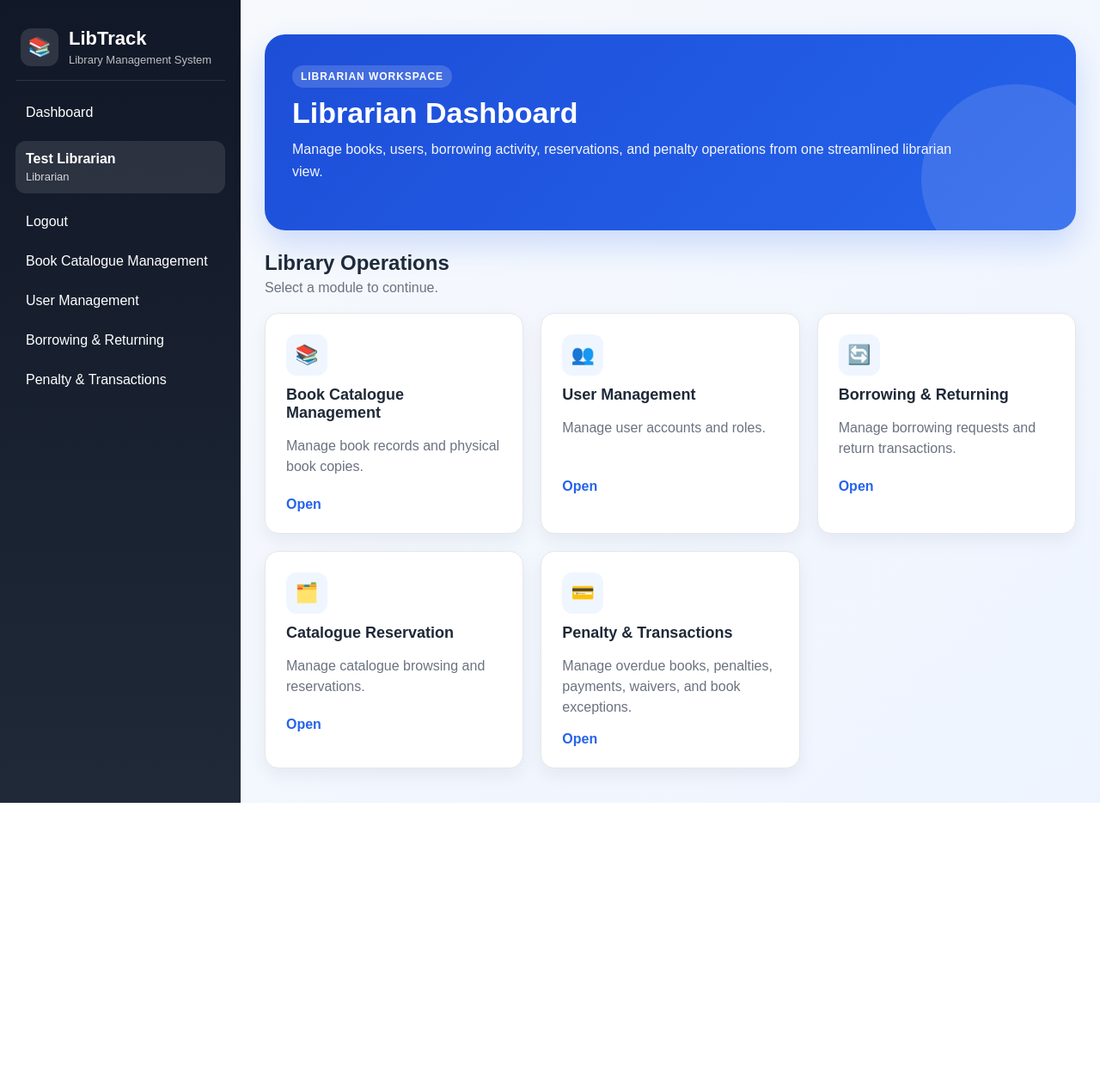
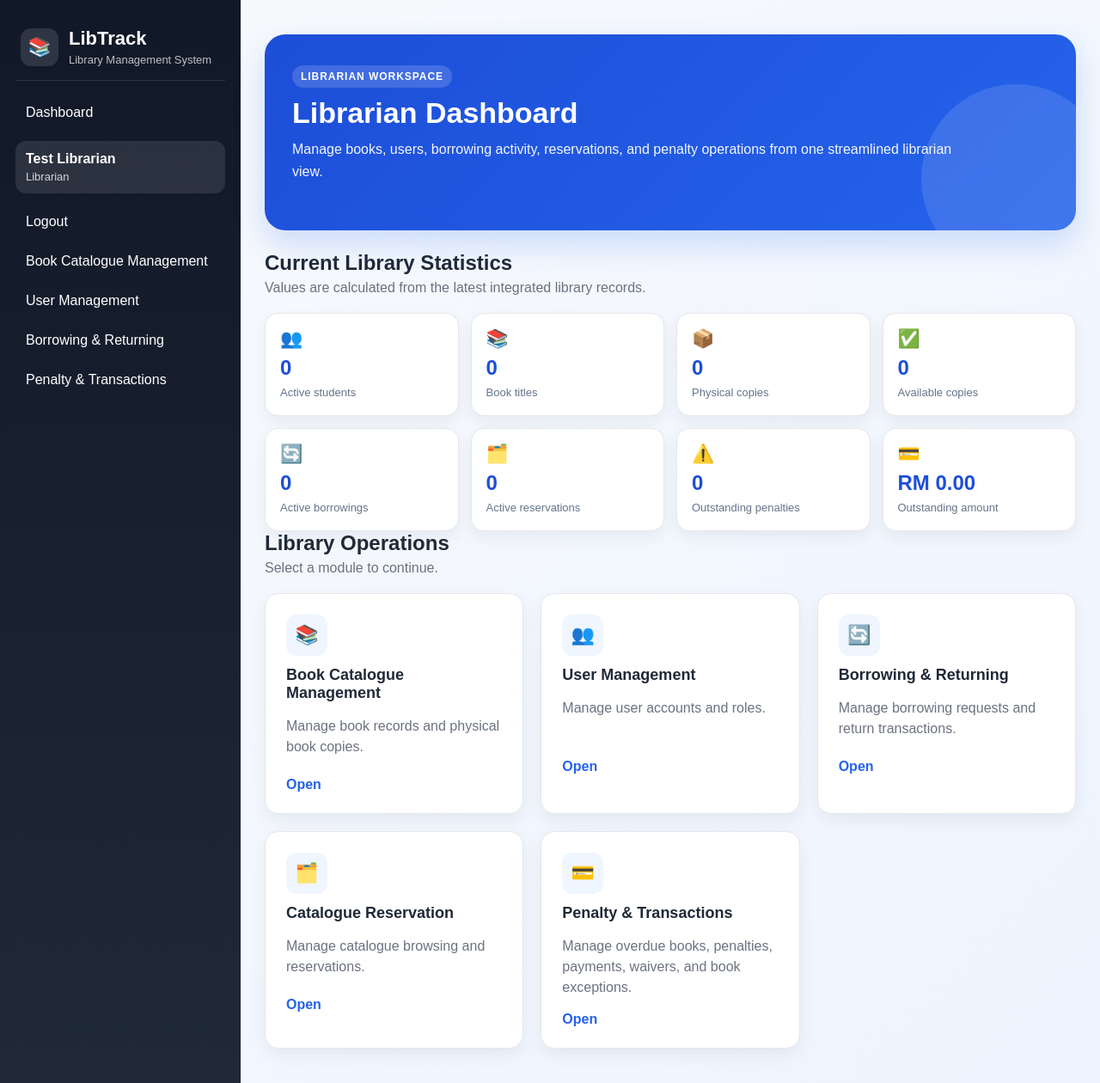
Before and after one commit to WengKang76/LibTrack_System, a Flask app: page /librarian in a window 1280 px wide. Shown: the whole page at 86% size. Before the commit the page ends 934 px from the top, so only its background shows below. Run offline with Flask 3, Linux system fonts and the light colour scheme; the visitor is signed in with stand-in values (Sample User, id 1); data that the repository does not hold is empty; parts of the project's set-up code (start-up, migrations or seed data) failed here and were passed over.

Commit message:
SCRUM-1535 display dynamic librarian dashboard statistics

```diff
--- a/modules/dashboard_report/repository.py
+++ b/modules/dashboard_report/repository.py
@@ -6,6 +6,7 @@ from config.firebase_config import (
     COLLECTION_BORROW_TRANSACTIONS,
     COLLECTION_PENALTIES,
     COLLECTION_RESERVATIONS,
+    COLLECTION_USERS,
     db,
 )
 
@@ -57,3 +58,36 @@ def get_book_by_id(book_id):
     book = document.to_dict() or {}
     book.setdefault("book_id", document.id)
     return book
+
+
+
+def _all_records(collection_name):
+    """Return every record from one dashboard data source."""
+    records = []
+
+    for document in db.collection(collection_name).stream():
+        record = document.to_dict() or {}
+        record.setdefault("document_id", document.id)
+        records.append(record)
+
+    return records
+
+
+def get_all_users():
+    return _all_records(COLLECTION_USERS)
+
+
+def get_all_books():
+    return _all_records(COLLECTION_BOOKS)
+
+
+def get_all_borrow_transactions():
+    return _all_records(COLLECTION_BORROW_TRANSACTIONS)
+
+
+def get_all_reservations():
+    return _all_records(COLLECTION_RESERVATIONS)
+
+
+def get_all_penalties():
+    return _all_records(COLLECTION_PENALTIES)
--- a/modules/dashboard_report/routes.py
+++ b/modules/dashboard_report/routes.py
@@ -7,8 +7,10 @@ from modules.authentication.decorators import (
     student_required,
 )
 from modules.dashboard_report.services import (
+    build_librarian_dashboard_statistics,
     build_student_attention_alerts,
     build_student_dashboard_summary,
+    empty_librarian_statistics,
     empty_student_alerts,
     empty_student_summary,
 )
@@ -68,5 +70,27 @@ def student_dashboard():
 @dashboard_bp.route("/librarian")
 @librarian_required
 def librarian_dashboard():
-    """Display the librarian dashboard to authenticated librarians only."""
-    return render_template("librarian_dashboard.html")
+    """Display live read-only library statistics to librarians."""
+    statistics = empty_librarian_statistics()
+    librarian_dashboard_data_available = True
+
+    try:
+        statistics = build_librarian_dashboard_statistics()
+    except Exception:
+        librarian_dashboard_data_available = False
+        current_app.logger.exception(
+            "Failed to load librarian dashboard statistics."
+        )
+        flash(
+            "We could not load the latest library statistics right now. "
+            "You can still open the management modules below.",
+            "error",
+        )
+
+    return render_template(
+        "librarian_dashboard.html",
+        statistics=statistics,
+        librarian_dashboard_data_available=(
+            librarian_dashboard_data_available
+        ),
+    )
--- a/modules/dashboard_report/services.py
+++ b/modules/dashboard_report/services.py
@@ -338,3 +338,104 @@ def build_student_attention_alerts(
     )
 
     return alerts
+
+
+
+INACTIVE_ACCOUNT_STATUSES = {
+    "inactive",
+    "deactivated",
+    "disabled",
+    "suspended",
+}
+
+
+def empty_librarian_statistics():
+    """Return safe zero values when librarian statistics cannot be loaded."""
+    return {
+        "active_students": 0,
+        "total_book_titles": 0,
+        "total_physical_copies": 0,
+        "available_copies": 0,
+        "active_borrowings": 0,
+        "active_reservations": 0,
+        "outstanding_penalties": 0,
+        "outstanding_penalty_amount": 0.0,
+    }
+
+
+def _safe_nonnegative_int(value):
+    """Convert stored numeric values safely for dashboard aggregation."""
+    if isinstance(value, bool):
+        return 0
+
+    try:
+        return max(int(value or 0), 0)
+    except (TypeError, ValueError):
+        return 0
+
+
+def _is_active_student(user):
+    if _normalise_status(user.get("role")) != "student":
+        return False
+
+    account_status = _normalise_status(user.get("account_status"))
+    return account_status not in INACTIVE_ACCOUNT_STATUSES
+
+
+def build_librarian_dashboard_statistics():
+    """Build read-only system-wide statistics for the librarian dashboard."""
+    users = repository.get_all_users()
+    books = repository.get_all_books()
+    borrow_transactions = repository.get_all_borrow_transactions()
+    reservations = repository.get_all_reservations()
+    penalties = repository.get_all_penalties()
+
+    active_students = sum(1 for user in users if _is_active_student(user))
+
+    total_physical_copies = 0
+    available_copies = 0
+
+    for book in books:
+        total_copies = _safe_nonnegative_int(book.get("total_copies"))
+        current_available = _safe_nonnegative_int(book.get("available_copies"))
+
+        total_physical_copies += total_copies
+        if total_copies > 0:
+            current_available = min(current_available, total_copies)
+        available_copies += current_available
+
+    active_borrowings = sum(
+        1
+        for transaction in borrow_transactions
+        if _normalise_status(transaction.get("status"))
+        in ACTIVE_BORROWING_STATUSES
+    )
+
+    active_reservations = sum(
+        1
+        for reservation in reservations
+        if _normalise_status(reservation.get("status"))
+        in ACTIVE_RESERVATION_STATUSES
+    )
+
+    outstanding_penalty_records = [
+        penalty
+        for penalty in penalties
+        if _normalise_status(penalty.get("status"))
+        in OUTSTANDING_PENALTY_STATUSES
+    ]
+    outstanding_penalty_amount = sum(
+        (_penalty_amount(penalty) for penalty in outstanding_penalty_records),
+        Decimal("0"),
+    )
+
+    return {
+        "active_students": active_students,
+        "total_book_titles": len(books),
+        "total_physical_copies": total_physical_copies,
+        "available_copies": available_copies,
+        "active_borrowings": active_borrowings,
+        "active_reservations": active_reservations,
+        "outstanding_penalties": len(outstanding_penalty_records),
+        "outstanding_penalty_amount": float(outstanding_penalty_amount),
+    }
--- a/static/style.css
+++ b/static/style.css
@@ -711,3 +711,58 @@ body {
         text-align: center;
     }
 }
+
+
+/* SCRUM-1535: live librarian dashboard statistics. */
+.librarian-statistics-grid {
+    display: grid;
+    gap: 14px;
+    grid-template-columns: repeat(4, minmax(0, 1fr));
+}
+
+.librarian-stat-card {
+    background: white;
+    border: 1px solid #e5e7eb;
+    border-radius: 15px;
+    box-shadow: 0 7px 18px rgba(15, 23, 42, 0.06);
+    display: grid;
+    gap: 5px;
+    min-height: 120px;
+    padding: 17px;
+}
+
+.librarian-stat-card strong {
+    color: #1d4ed8;
+    font-size: 24px;
+    overflow-wrap: anywhere;
+}
+
+.librarian-stat-card > span:last-child {
+    color: #64748b;
+    font-size: 13px;
+}
+
+.librarian-stat-icon {
+    font-size: 21px;
+}
+
+.librarian-stat-attention {
+    background: #fffbeb;
+    border-color: #f59e0b;
+}
+
+.librarian-stat-attention strong {
+    color: #b45309;
+}
+
+@media (max-width: 950px) {
+    .librarian-statistics-grid {
+        grid-template-columns: repeat(2, minmax(0, 1fr));
+    }
+}
+
+@media (max-width: 560px) {
+    .librarian-statistics-grid {
+        grid-template-columns: 1fr;
+    }
+}
--- a/templates/librarian_dashboard.html
+++ b/templates/librarian_dashboard.html
@@ -12,6 +12,69 @@ Librarian Dashboard | LibTrack
         <p class="dashboard-description">
             Manage books, users, borrowing activity, reservations, and penalty operations from one streamlined librarian view.
         </p>
+    </div>
+</section>
+
+<section class="dashboard-section" aria-labelledby="librarian-statistics-heading">
+    <div class="section-heading">
+        <h2 id="librarian-statistics-heading">Current Library Statistics</h2>
+        <p>
+            {% if librarian_dashboard_data_available %}
+                Values are calculated from the latest integrated library records.
+            {% else %}
+                Temporary zero values are shown because the latest statistics could not be loaded.
+            {% endif %}
+        </p>
+    </div>
+
+    <div class="librarian-statistics-grid">
+        <article class="librarian-stat-card">
+            <span class="librarian-stat-icon">👥</span>
+            <strong id="active-students-count">{{ statistics.active_students }}</strong>
+            <span>Active students</span>
+        </article>
+
+        <article class="librarian-stat-card">
+            <span class="librarian-stat-icon">📚</span>
+            <strong id="total-book-titles-count">{{ statistics.total_book_titles }}</strong>
+            <span>Book titles</span>
+        </article>
+
+        <article class="librarian-stat-card">
+            <span class="librarian-stat-icon">📦</span>
+            <strong id="total-physical-copies-count">{{ statistics.total_physical_copies }}</strong>
+            <span>Physical copies</span>
+        </article>
+
+        <article class="librarian-stat-card">
+            <span class="librarian-stat-icon">✅</span>
+            <strong id="available-copies-count">{{ statistics.available_copies }}</strong>
+            <span>Available copies</span>
+        </article>
+
+        <article class="librarian-stat-card">
+            <span class="librarian-stat-icon">🔄</span>
+            <strong id="active-borrowings-count">{{ statistics.active_borrowings }}</strong>
+            <span>Active borrowings</span>
+        </article>
+
+        <article class="librarian-stat-card">
+            <span class="librarian-stat-icon">🗂️</span>
+            <strong id="librarian-active-reservations-count">{{ statistics.active_reservations }}</strong>
+            <span>Active reservations</span>
+        </article>
+
+        <article class="librarian-stat-card {% if statistics.outstanding_penalties > 0 %}librarian-stat-attention{% endif %}">
+            <span class="librarian-stat-icon">⚠️</span>
+            <strong id="librarian-outstanding-penalties-count">{{ statistics.outstanding_penalties }}</strong>
+            <span>Outstanding penalties</span>
+        </article>
+
+        <article class="librarian-stat-card {% if statistics.outstanding_penalty_amount > 0 %}librarian-stat-attention{% endif %}">
+            <span class="librarian-stat-icon">💳</span>
+            <strong id="librarian-outstanding-penalty-amount">RM {{ '%.2f'|format(statistics.outstanding_penalty_amount) }}</strong>
+            <span>Outstanding amount</span>
+        </article>
     </div>
 </section>
 
```
Also changed, not shown: tests/test_scrum1535_librarian_dashboard_statistics.py (added, +135 -0 lines).
